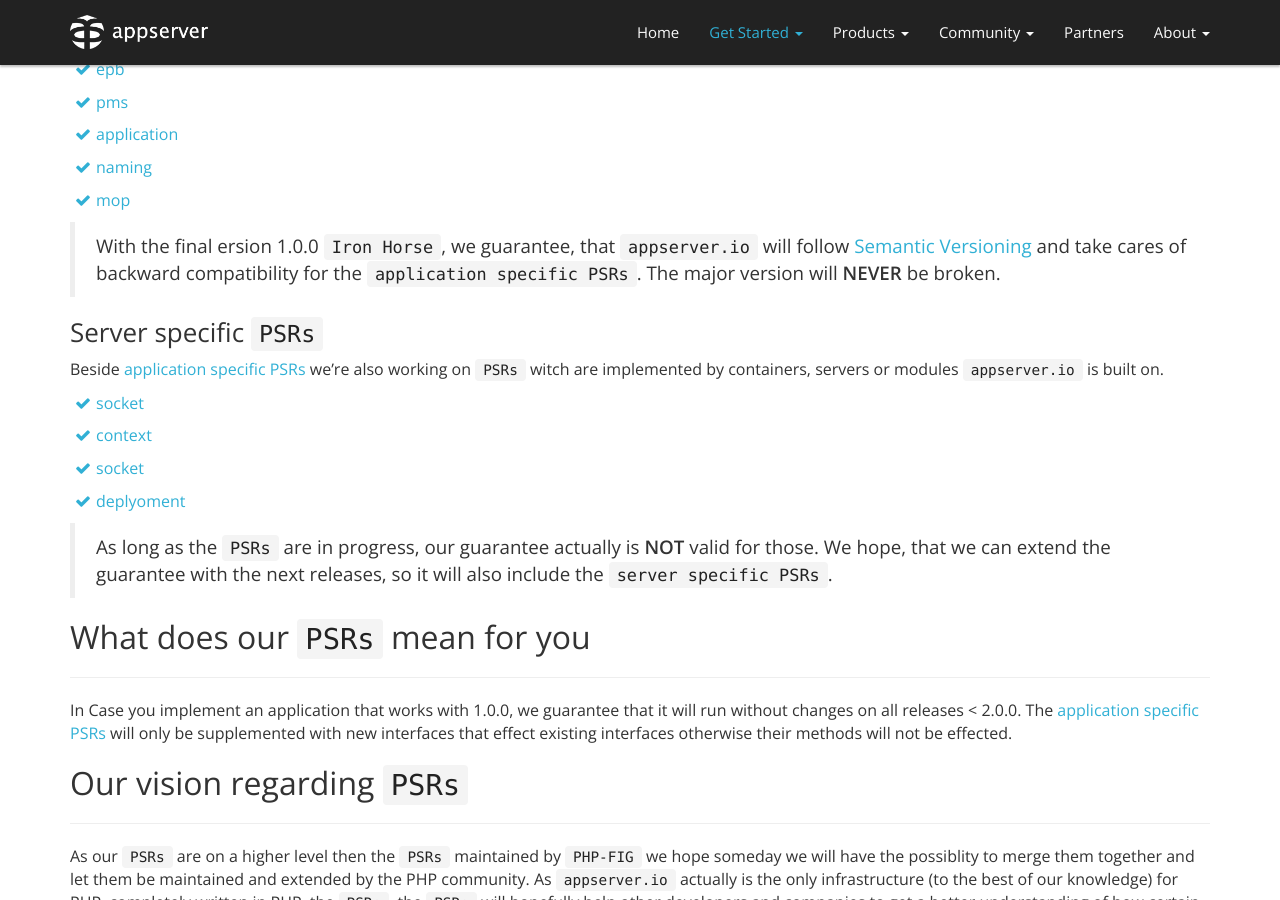
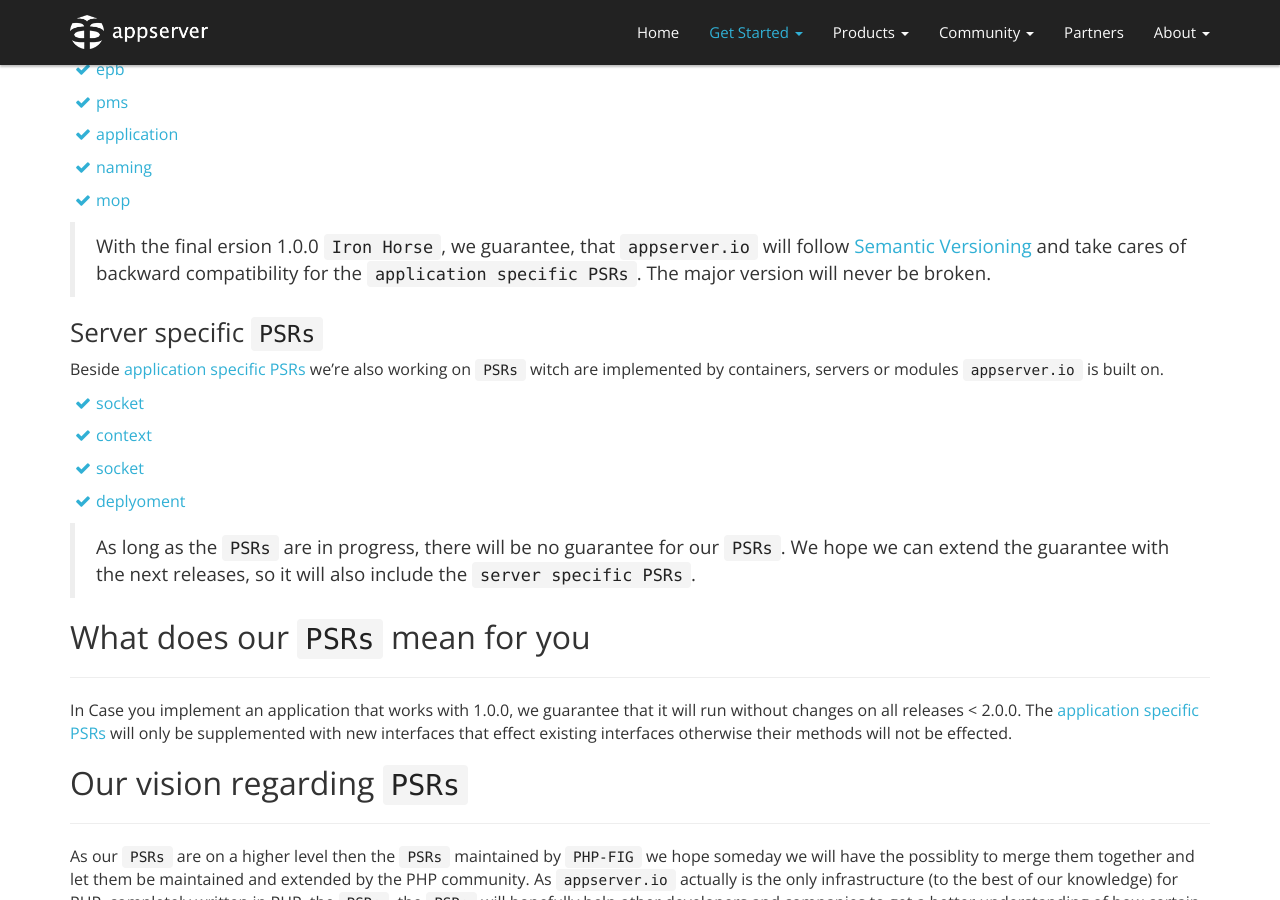
Before and after one commit to appserver-io/appserver, a Jekyll site: the page built from get-started/psrs.md, in a window 1280 px wide and 900 px high, scrolled down 570 px. Built offline with Jekyll 4.4.1, drawn with Linux system fonts in a browser that asks for light colours; nearby versions of some CDN libraries; library files that are not in the unit come from our copies; Markdown is read by kramdown in place of the engine named in the settings.

Commit message:
Update psrs.md

```diff
--- a/get-started/psrs.md
+++ b/get-started/psrs.md
@@ -31,7 +31,7 @@ Application specific `PSRs` describe all interfaces a developer needs to build a
 * [naming](https://github.com/appserver-io-psr/naming)
 * [mop](https://github.com/appserver-io-psr/mop)
 
-> With the final ersion 1.0.0 `Iron Horse`, we guarantee, that `appserver.io` will follow [Semantic Versioning](http://semver.org) and take cares of backward compatibility for the `application specific PSRs`. The major version will **NEVER** be broken.
+> With the final ersion 1.0.0 `Iron Horse`, we guarantee, that `appserver.io` will follow [Semantic Versioning](http://semver.org) and take cares of backward compatibility for the `application specific PSRs`. The major version will never be broken.
 
 ### Server specific `PSRs`
 
@@ -42,7 +42,7 @@ Beside [application specific PSRs](#application-specific-psrs) we're also workin
 * [socket](https://github.com/appserver-io-psr/http-message)
 * [deplyoment](https://github.com/appserver-io-psr/deployment)
 
-> As long as the `PSRs` are in progress, our guarantee actually is **NOT** valid for those. We hope, that we can extend the guarantee with the next releases, so it will also include the `server specific PSRs`.
+> As long as the `PSRs` are in progress, there will be no guarantee for our `PSRs`. We hope we can extend the guarantee with the next releases, so it will also include the `server specific PSRs`.
 
 ## What does our `PSRs` mean for you
 ***
```
